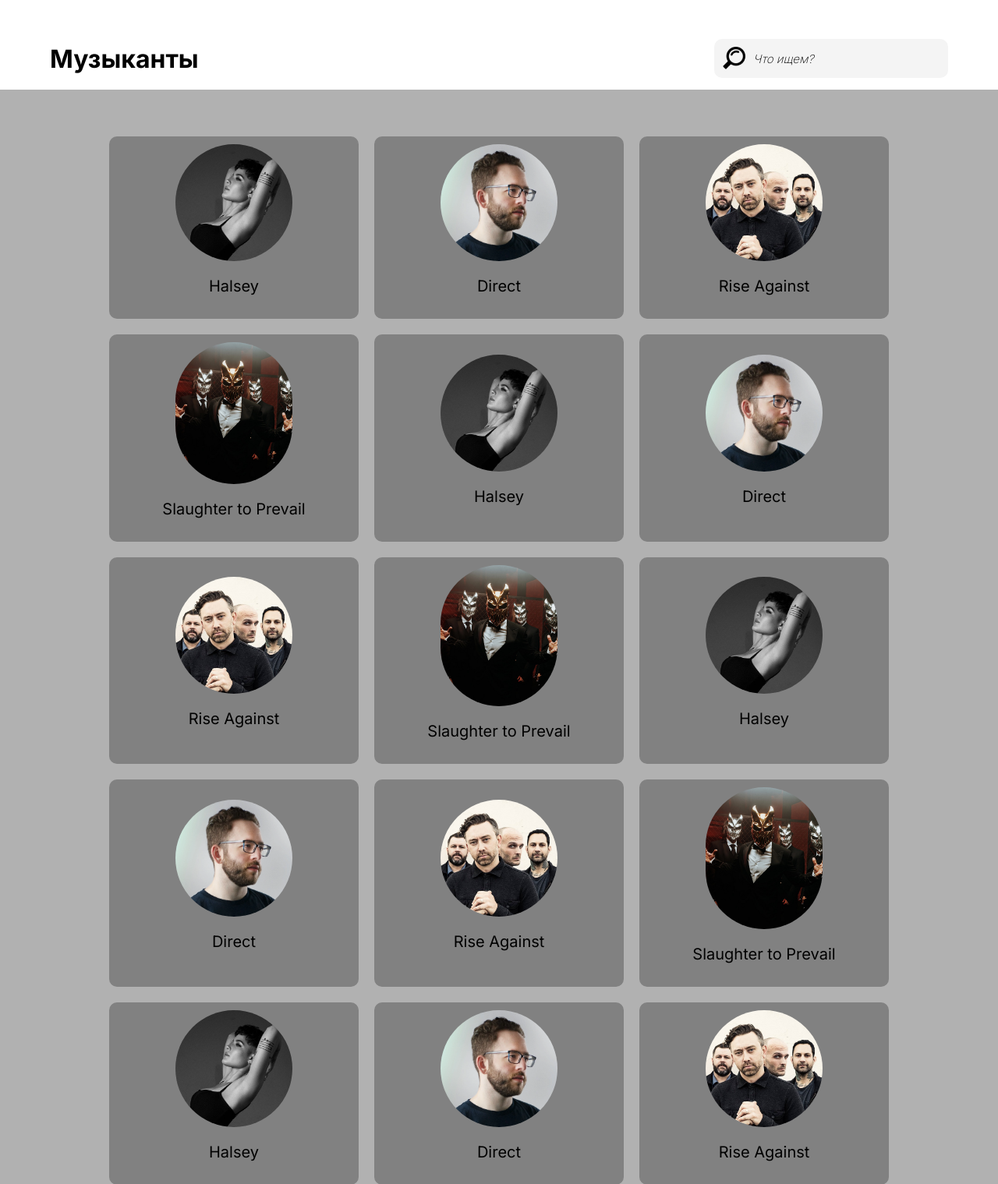
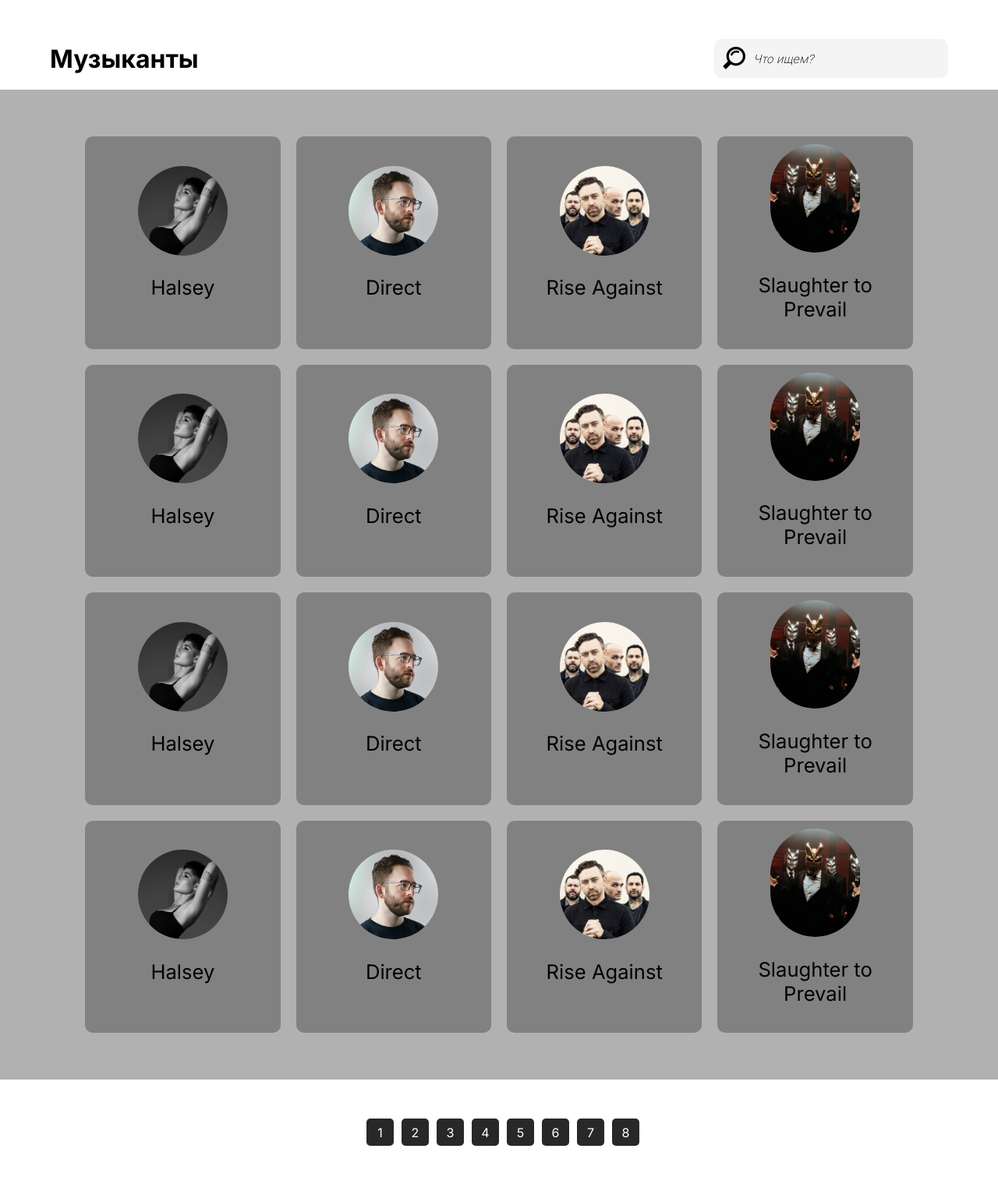
Before and after one commit to teddehhh/web, a PHP site: page /artists.html in a window 1280 px wide. Shown: the part 130-1649 px from the top of the page at 78% size. Run offline with PHP 8.4, Linux system fonts and the light colour scheme.

Commit message:
Artists page fix

```diff
--- a/css/style.css
+++ b/css/style.css
@@ -154,6 +154,12 @@
     padding-right: 5%;
 }
 
+.ln-cards{
+    display: flex;
+    flex-wrap: wrap;
+    justify-content: space-evenly;
+}
+
 /* cards */
 .medium-card{
     flex-basis: 300px;
@@ -273,7 +279,7 @@
     display: flex;
     flex-direction: column;
     justify-content: center;
-    flex-basis: 300px;
+    width: 20%;
     align-items: center;
     background-color: #818181;
     border-radius: 10px;
@@ -287,5 +293,6 @@
 }
 
 .artist-card>p{
-    font-size: 20px;
+    text-align: center;
+    font-size: 2vw;
 }
--- a/index.html
+++ b/index.html
@@ -80,7 +80,7 @@
         </section>
         <section class="last-news">
             <h2>Из последнего:</h2>
-            <div class="cards">
+            <div class="ln-cards">
                 <div class="little-card">
                     <img src="/images/albums/frtwte.jpg" alt="">
                     <p>For Those That Wish to Exist</p>
```
